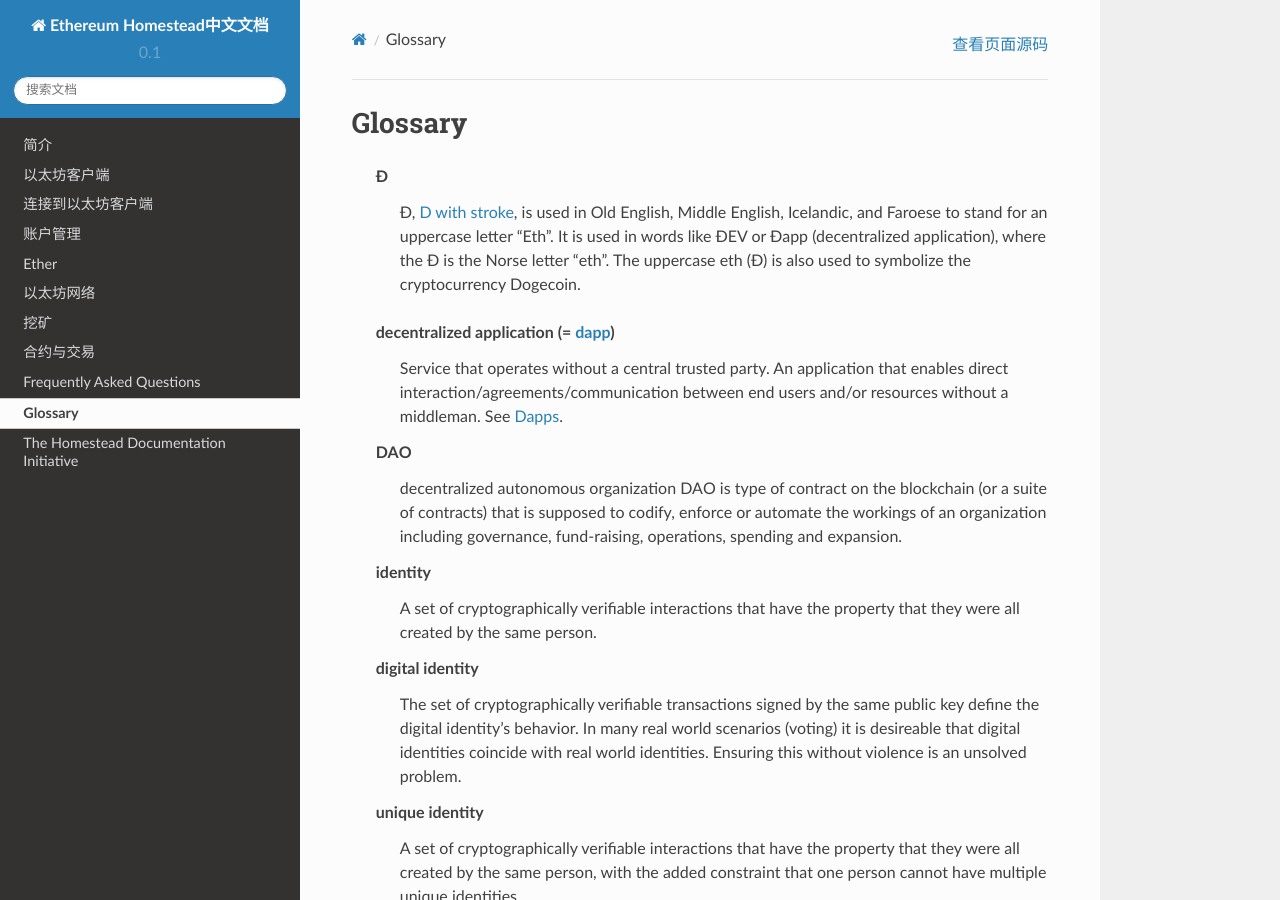
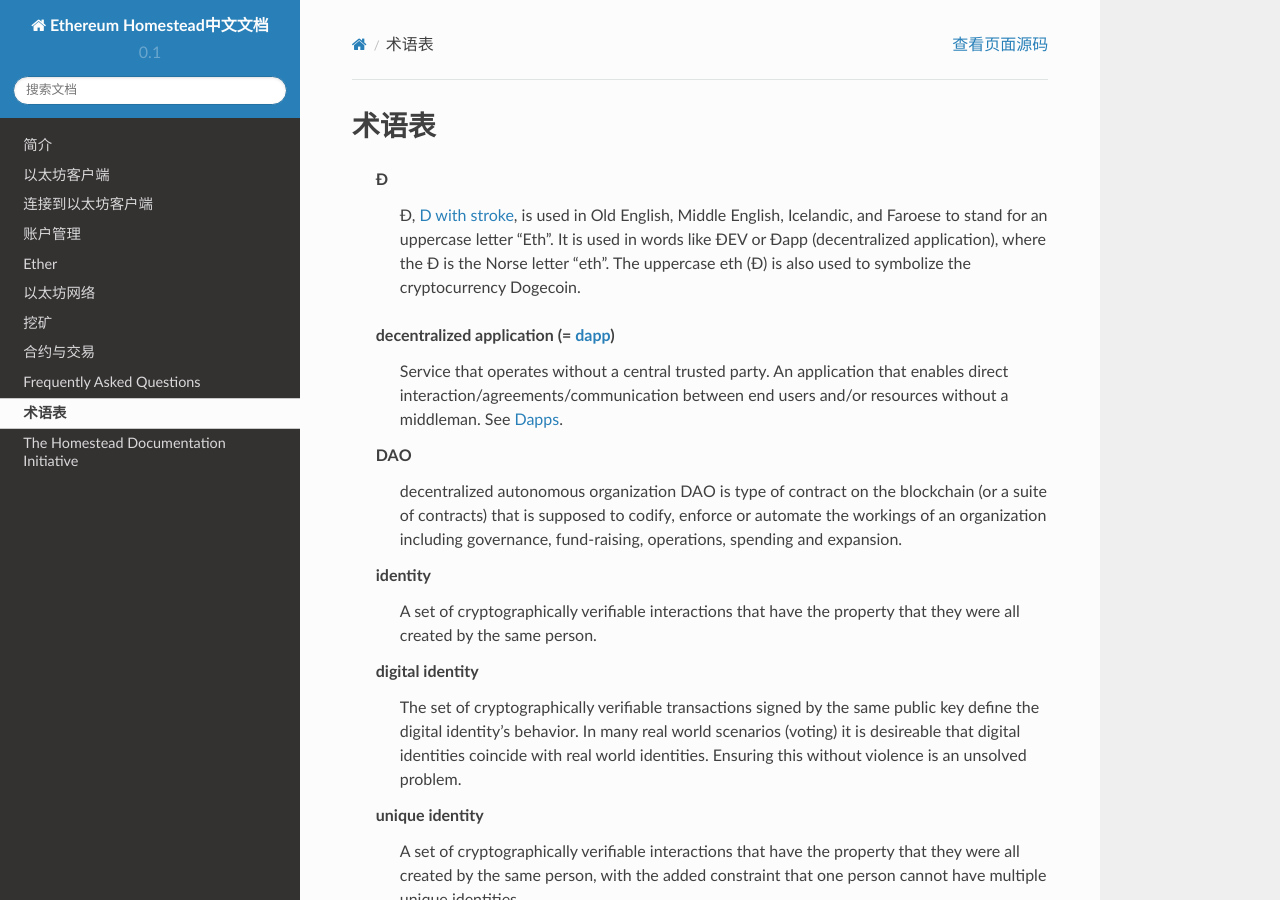
Before and after one commit to wl6g11/EthereumDocCH, a Sphinx documentation site: the page built from source/glossary.rst, in a window 1280 px wide and 900 px high. Built offline with Sphinx 7.4.7 and the Read the Docs theme 2.0.0, drawn with Linux system fonts in a browser that asks for light colours.

Commit message:
更新glossary

```diff
--- a/source/glossary.rst
+++ b/source/glossary.rst
@@ -1,5 +1,5 @@
 ********************************************************************************
-Glossary
+术语表
 ********************************************************************************
 
 .. glossary::
```
